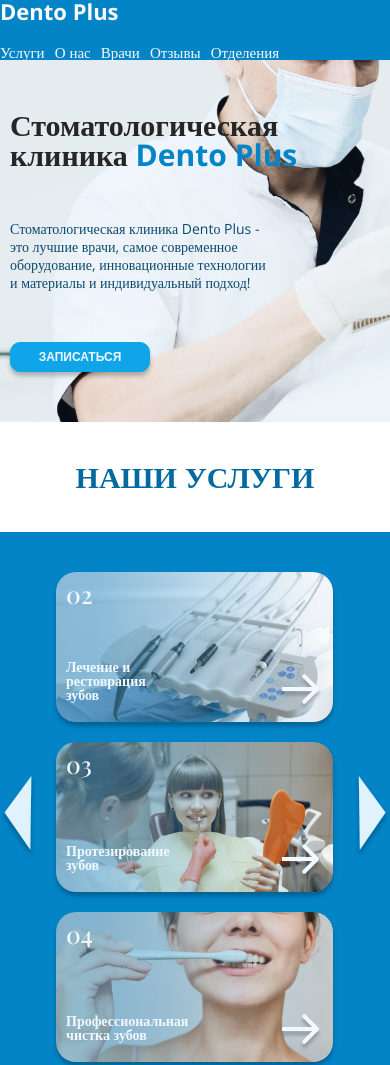
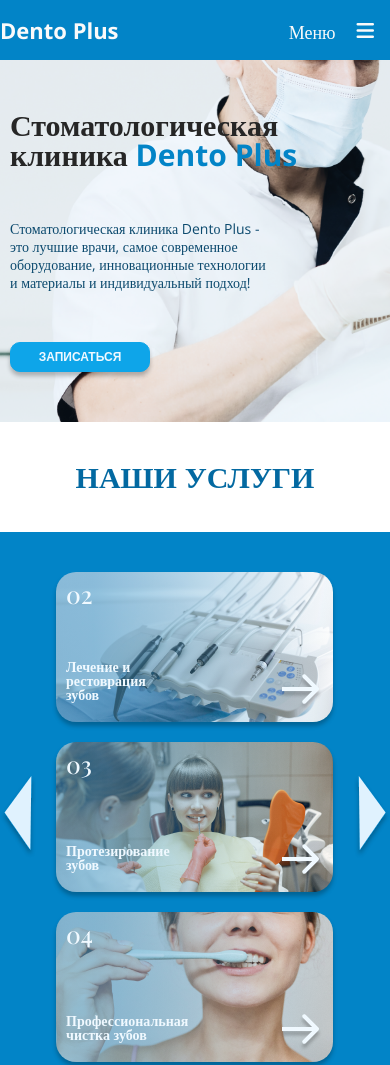
Before and after one commit to GolyaevaEkaterina/Dentistry, a plain HTML site: page index.html in a window 390 px wide. Shown: the top 1065 px of the page. Drawn offline with nearby package versions, Linux system fonts and the light colour scheme; a web font is replaced by a local one.

Commit message:
Мобильное меню

```diff
--- a/index.html
+++ b/index.html
@@ -26,6 +26,12 @@
               <a class="navigation__link" href="">Врачи</a>
               <a class="navigation__link" href="#reviews">Отзывы</a>
               <a class="navigation__link" href="#department">Отделения</a>
+            </div>
+            <div class="navigation-mobile">
+              <p class="navigation-mobile__text">Меню</p>
+              <button onclick="openMenu()" class="navigation-mobile__button">
+                <i class="fa-solid fa-bars "></i>
+              </button>
             </div>
           </div>
         </nav>
--- a/styles.css
+++ b/styles.css
@@ -21,13 +21,33 @@ nav{
     justify-content: space-between;
     align-items: center;
     height: 100%;
-
 }
 
 .navigation-all{
     display: flex;
     justify-content: space-between;
     gap: 30px;
+}
+
+.navigation-mobile{
+    display: none;
+    padding-right: 10px;
+}
+
+.navigation-mobile__text{
+    font-size: 18px;
+    font-weight: 500;
+    color: #fafafa;
+}
+.navigation-mobile__button{
+    background-color: #0284C7;
+    color: #fafafa;
+    font-size: 20px;
+    font-weight: 400;
+    border: none;
+    padding-bottom: 0px;
+    display: flex;
+    align-items: flex-end;
 }
 
 .navigation__header{
@@ -445,14 +465,17 @@ footer{
     width: 100%;
     margin: 0 auto;
 }
-.navigation{
-    flex-direction: column;
-    align-items: start;
 
+.navigation-all{
+    display: none;
 }
-.navigation-all{
-    gap: 10px;
+
+.navigation-mobile{
+    display: flex;
+    align-items: flex-end;
+    gap: 15px;
 }
+
 
 .navigation__header{
     font-size: 22px;
```
